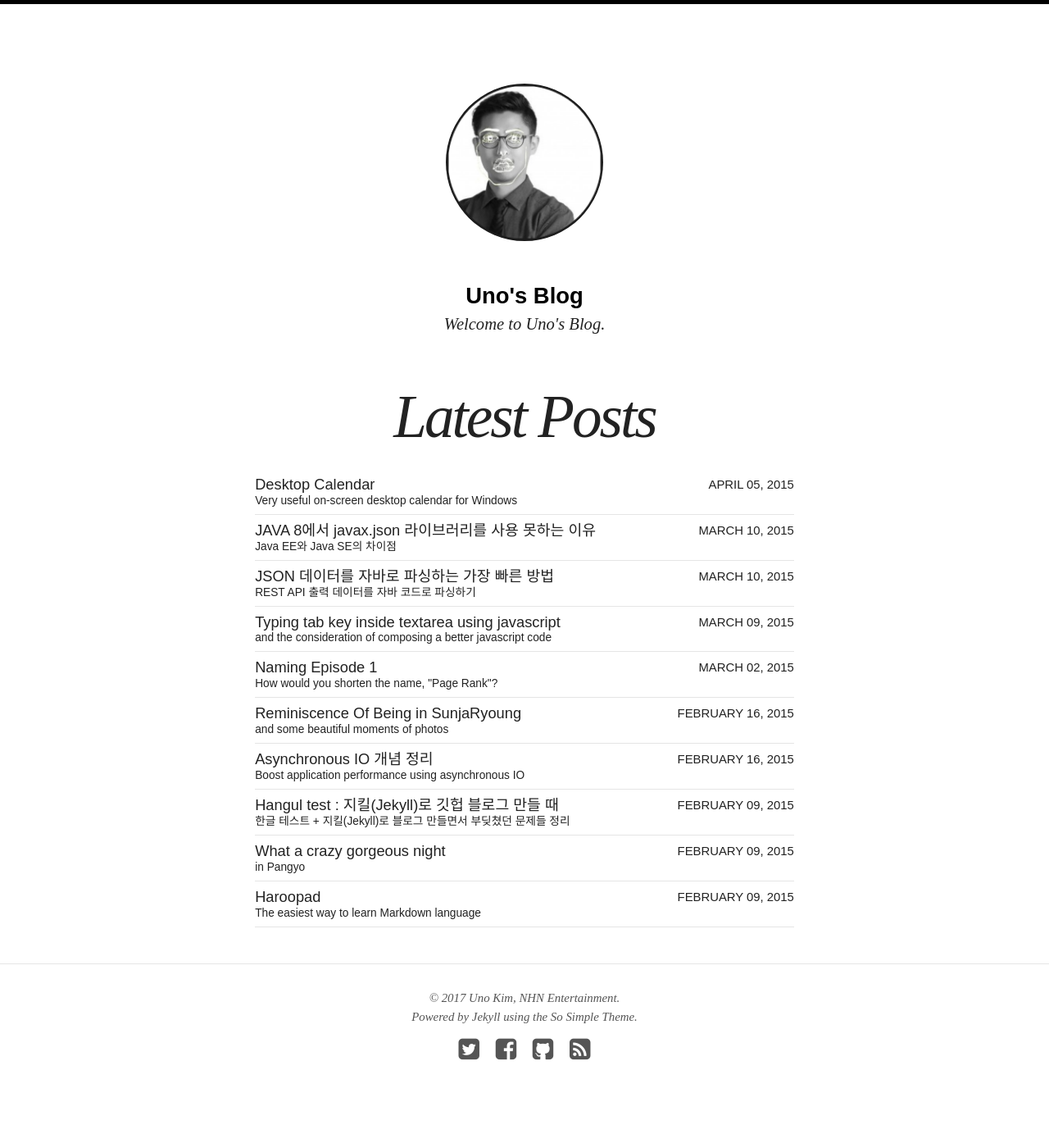
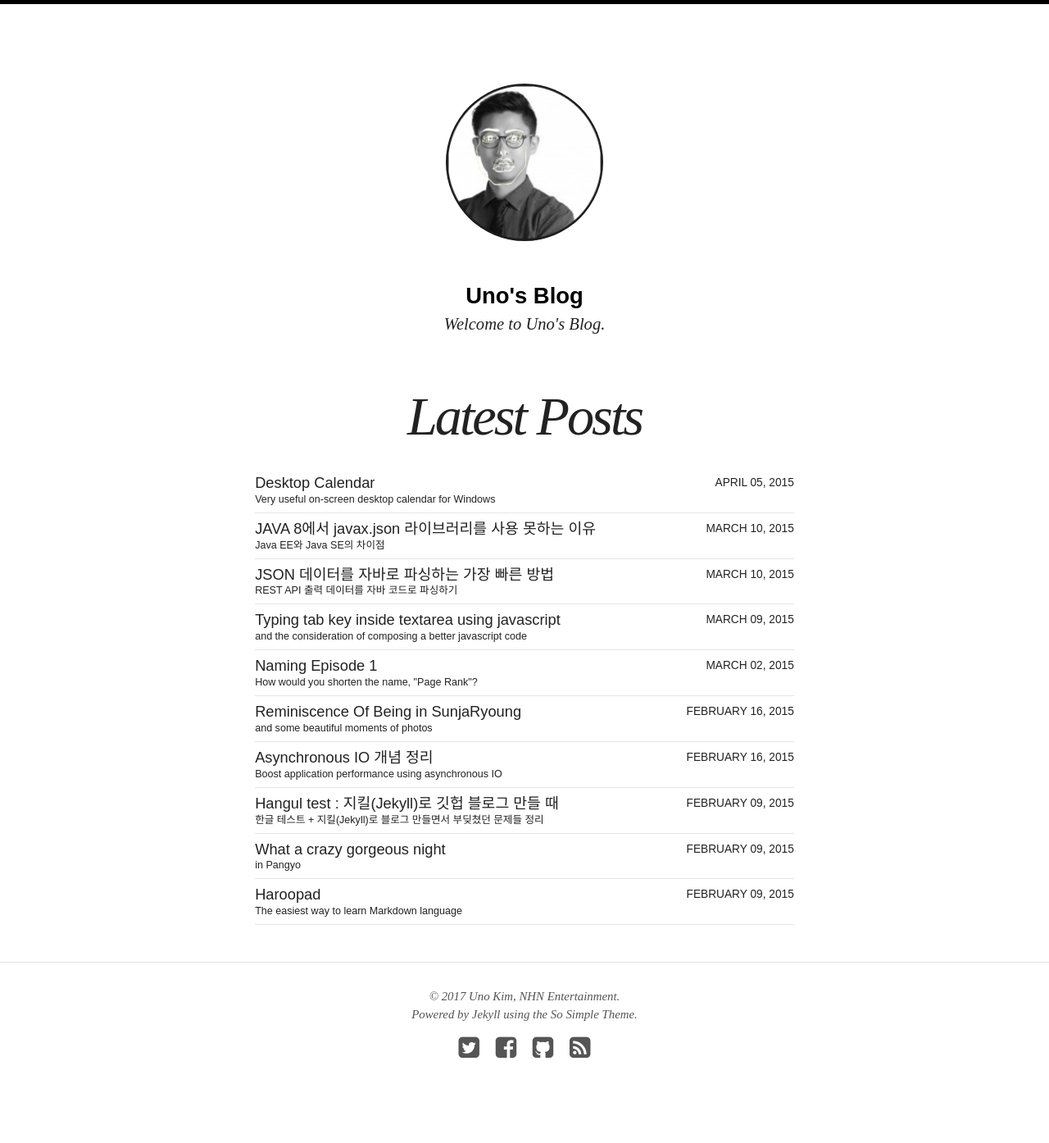
Before and after one commit to djkeh/djkeh.github.io, a Jekyll site: the page built from index.html, in a window 1280 px wide. Shown: the whole page at 82% size. Built offline with Jekyll 4.4.1, drawn with Linux system fonts in a browser that asks for light colours; nearby versions of some CDN libraries.

Commit message:
sass font size tuning

```diff
--- a/_sass/_layout.scss
+++ b/_sass/_layout.scss
@@ -31,11 +31,11 @@ body {
 		float: left;
 		list-style: none;
 		text-align: center;
-		@include font-size(20, no);
+		@include font-size(18, no);
 		text-transform: uppercase;
 		color: $white;
 		@include media($medium) {
-			@include font-size(13, no);
+			@include font-size(12, no);
 		}
 		a:hover {
 			@include box-shadow($shadow: inset 0 0 1px $white);
@@ -235,7 +235,7 @@ span + .entry-title {
 		@include font-size(48, yes, 52);
 	}
 	@include media($large) {
-		@include font-size(64, yes, 70);
+		@include font-size(58, yes, 68);
 	}
 }
 .entry-wrapper {
@@ -337,7 +337,7 @@ span + .entry-title {
 		float: right;
 	}
 	.entry-date {
-		@include font-size(13, no);
+		@include font-size(12, no);
 		text-transform: uppercase;
 		display: none;
 		@include media($medium) {
@@ -348,7 +348,7 @@ span + .entry-title {
 	.excerpt {
 		display: block;
 		float: none;
-		@include font-size(12, no, 14);
+		@include font-size(11, no, 14);
 		@include media($medium) {
 			width: 70%;
 		}
--- a/_sass/_site.scss
+++ b/_sass/_site.scss
@@ -36,7 +36,7 @@ p {
 }
 
 li {
-	@include font-size(13, 9, 20);
+	@include font-size(13, 8, 18);
 }
 
 // Headings
@@ -69,7 +69,7 @@ h5 {
 	@include font-size(16);
 }
 h6 {
-	@include font-size(14);
+	@include font-size(15);
 }
 
 u,
@@ -229,7 +229,7 @@ tt, code, kbd, samp, pre {
 p,
 li {
 	code {
-		@include font-size(11);
+		@include font-size(12);
 		font-family: $code-font;
 		white-space: nowrap;
 		margin: 0 2px;
@@ -240,7 +240,7 @@ li {
 	}
 }
 pre {
-	@include font-size(11);
+	@include font-size(13);
 	overflow-x: auto;
 }
 
```
